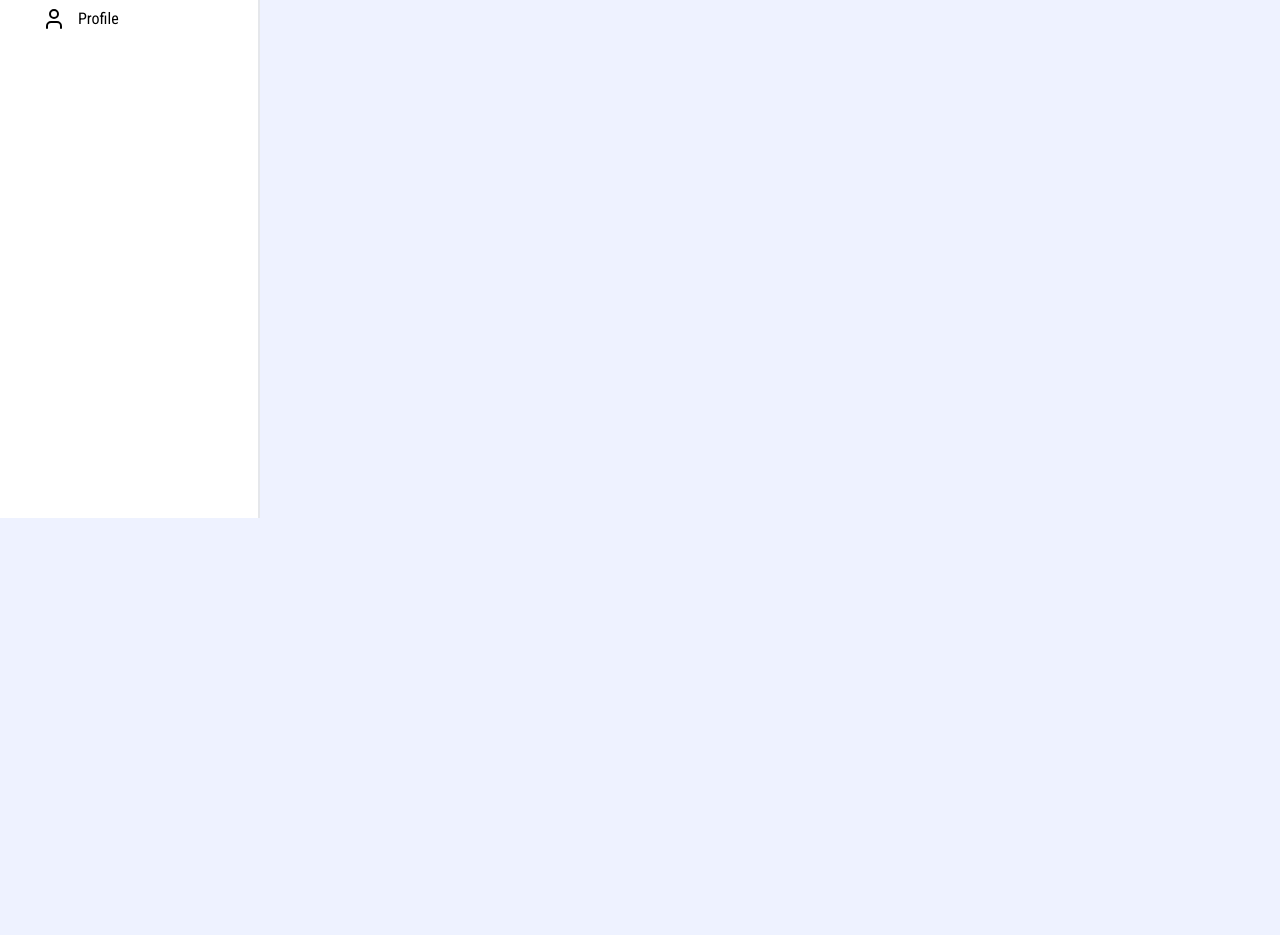
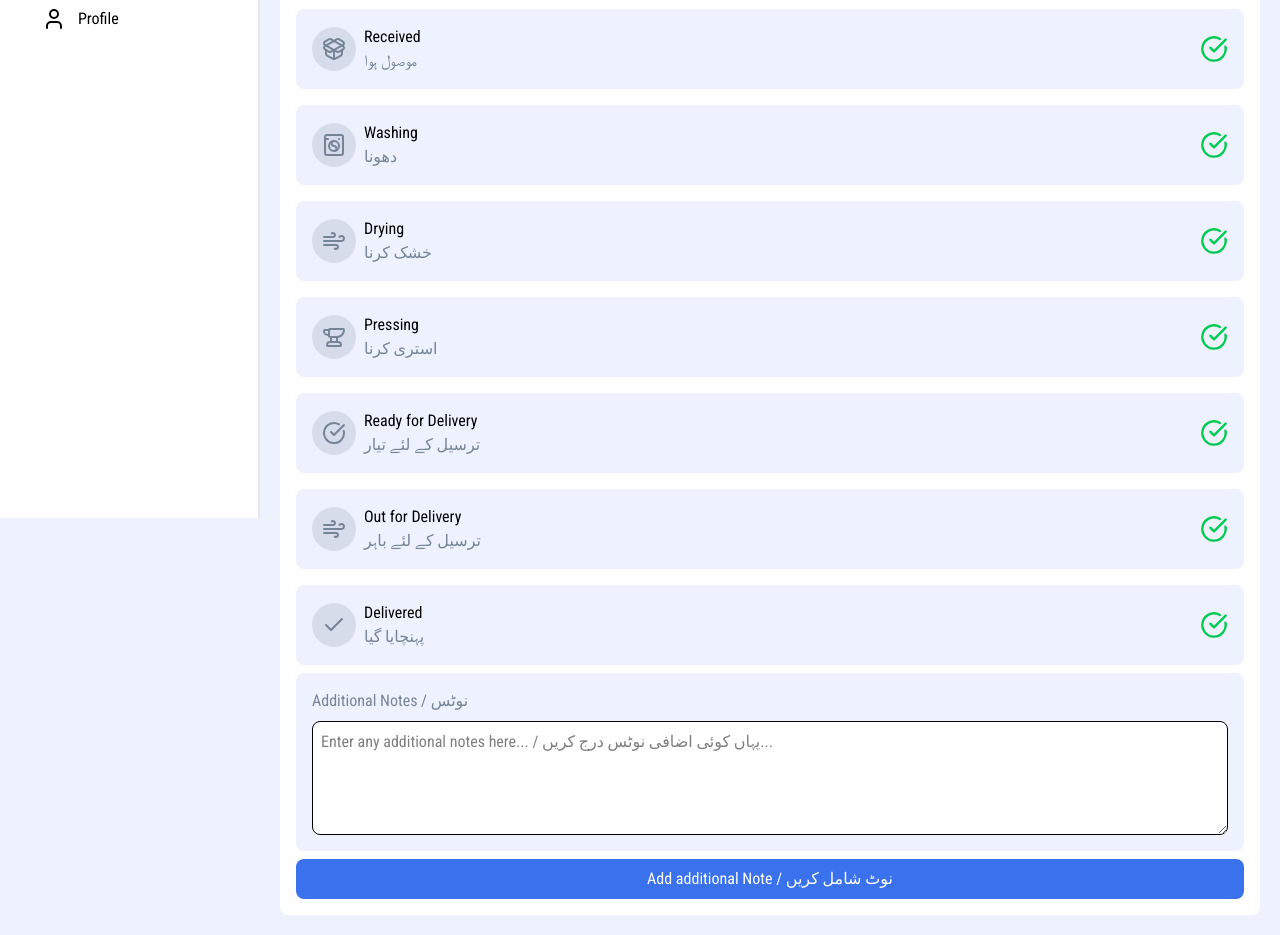
Before and after one commit to UsmanSagheer-dev/dhobigo, a Next.js app: page /dhobi/orders/laundary-progress/12345 in a window 1280 px wide. Shown: the part 282-1217 px from the top of the page. Before the commit the page ends 800 px from the top, so only its background shows below. Built offline with nearby package versions, Linux system fonts and the light colour scheme.

Commit message:
feat: add OrderProgress and OrderStatusSelection components; integrate OrderProgress into LaundryProgress page for enhanced order tracking

```diff
--- /dev/null
+++ b/app/dhobi/components/OrderProgress.tsx
@@ -0,0 +1,71 @@
+import {Anvil, Check,CheckCircle, PackageOpen, WashingMachine, Wind, } from 'lucide-react';
+import OrderStatusSelection from './OrderStatusSelection';
+import Button from '@/component/Button';
+
+export default function OrderProgress() {
+    const orderStatus = [
+        {
+            heading: "Received",
+            urduHeading: "موصول ہوا",
+            icon: <PackageOpen />
+        },
+        {
+            heading: "Washing",
+            urduHeading: "دھونا",
+            icon: <WashingMachine />
+        },
+        {
+            heading: "Drying",
+            urduHeading: "خشک کرنا",
+            icon: <Wind />
+        },
+        {
+            heading: "Pressing",
+            urduHeading: "استری کرنا",
+            icon: <Anvil />
+        },
+        {
+            heading: "Ready for Delivery",
+            urduHeading: "ترسیل کے لئے تیار",
+            icon: <CheckCircle />
+        },
+        {
+            heading: "Out for Delivery",
+            urduHeading: "ترسیل کے لئے باہر",
+            icon: <Wind />
+        },
+        {
+            heading: "Delivered",
+            urduHeading: "پہنچایا گیا",
+            icon: <Check />
+        }
+    ];
+
+    return (
+        <div className='flex flex-col items-start justify-center gap-2 bg-[var(--foreground)] p-4 rounded-lg'>
+            <h2>Update Status / حیثیت اپ ڈیٹ کریں</h2>
+            <div className='flex flex-col w-full gap-4'>
+                {orderStatus.map((status, index) => (
+                    <OrderStatusSelection
+                        key={index}
+                        heading={status.heading}
+                        urduHeading={status.urduHeading}
+                        icon={status.icon}
+                    />
+                ))}
+            </div>
+           <div className='flex flex-col w-full bg-[var(--background)] p-4 rounded-lg gap-2'>
+            <h3 className='text-[var(--textSecondary)]'>Additional Notes / نوٹس</h3>
+            <textarea
+                className='w-full bg-[var(--foreground)] border border-[var(--borderColor)] rounded-lg p-2 text-[var(--textColor)]'
+                rows={4}
+                placeholder='Enter any additional notes here... / یہاں کوئی اضافی نوٹس درج کریں...'
+            ></textarea>
+           </div>
+           <div className='w-full'>
+            <Button title="Add additional Note / نوٹ شامل کریں" className='w-full bg-[var(--primary)]/90 hover:bg-[var(--primary)] ' />
+           </div>
+
+        </div>
+    )
+}
--- /dev/null
+++ b/app/dhobi/components/OrderStatusSelection.tsx
@@ -0,0 +1,24 @@
+import { Anvil, Check, CheckCircle, PackageOpen, WashingMachine, Wind, } from 'lucide-react';
+
+type Props = {
+    heading: string;
+    urduHeading: string;
+    icon: React.ReactNode;
+}
+
+export default function OrderStatusSelection({ heading, urduHeading, icon }: Props) {
+    return (
+        <div className='flex justify-between items-center bg-[var(--background)] p-4 rounded-lg w-full cursor-pointer hover:shadow-md'>
+            <div className='flex justify-start items-center gap-2'>
+                <div className='flex justify-center items-center w-11 h-11 rounded-full text-[var(--textSecondary)] bg-[var(--textSecondary)]/20'>
+                    {icon}
+                </div>
+                <div>
+                    <h3>{heading ? heading : ''}</h3>
+                    <h3 className='text-[var(--textSecondary)]'>{urduHeading ? urduHeading : ''}</h3>
+                </div>
+            </div >
+            <div> <CheckCircle className='w-7 h-7 text-[var(--secondary)]' /></div>
+        </div>
+    )
+}
--- a/app/dhobi/orders/laundary-progress/[orderId]/page.tsx
+++ b/app/dhobi/orders/laundary-progress/[orderId]/page.tsx
@@ -1,5 +1,6 @@
 import Link from 'next/link'
 import { ArrowLeft, } from 'lucide-react'
+import OrderProgress from '@/app/dhobi/components/OrderProgress';
 export default function LaundryProgress() {
   const orders =
   {
@@ -38,9 +39,7 @@ export default function LaundryProgress() {
           <p className='text-[var(--textColor)]'>{orders.customerName}</p>
         </div>
       </div>
-      <div className='flex justify-between gap-2 bg-[var(--foreground)] p-4 rounded-lg'>
-
-      </div>
+      <OrderProgress  />
     </div>
   )
 }
```
